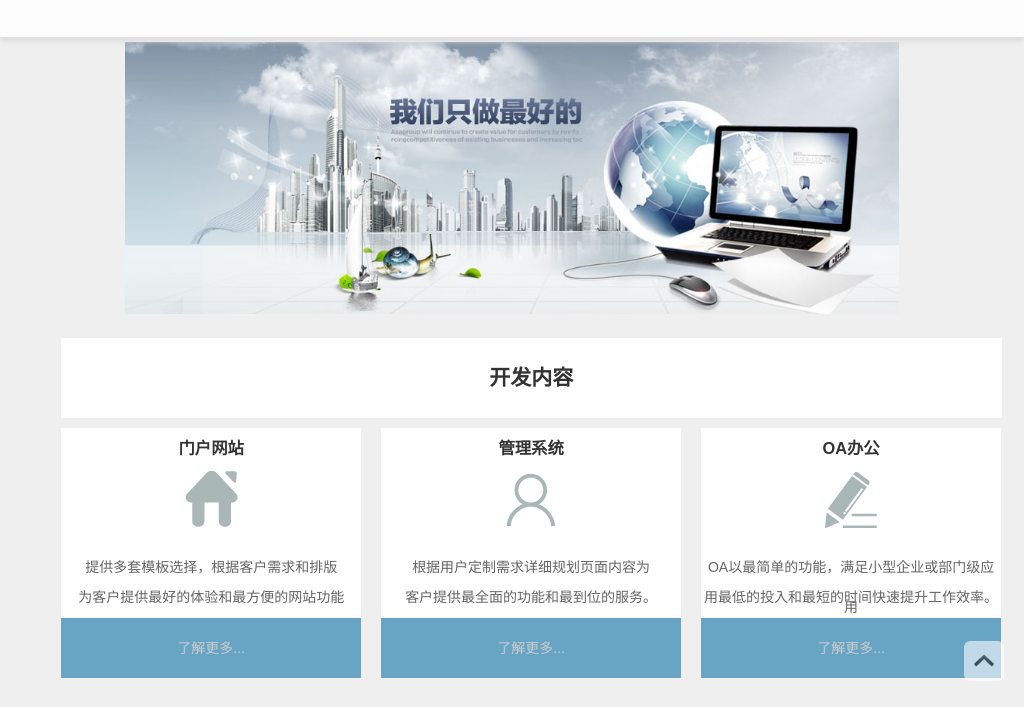
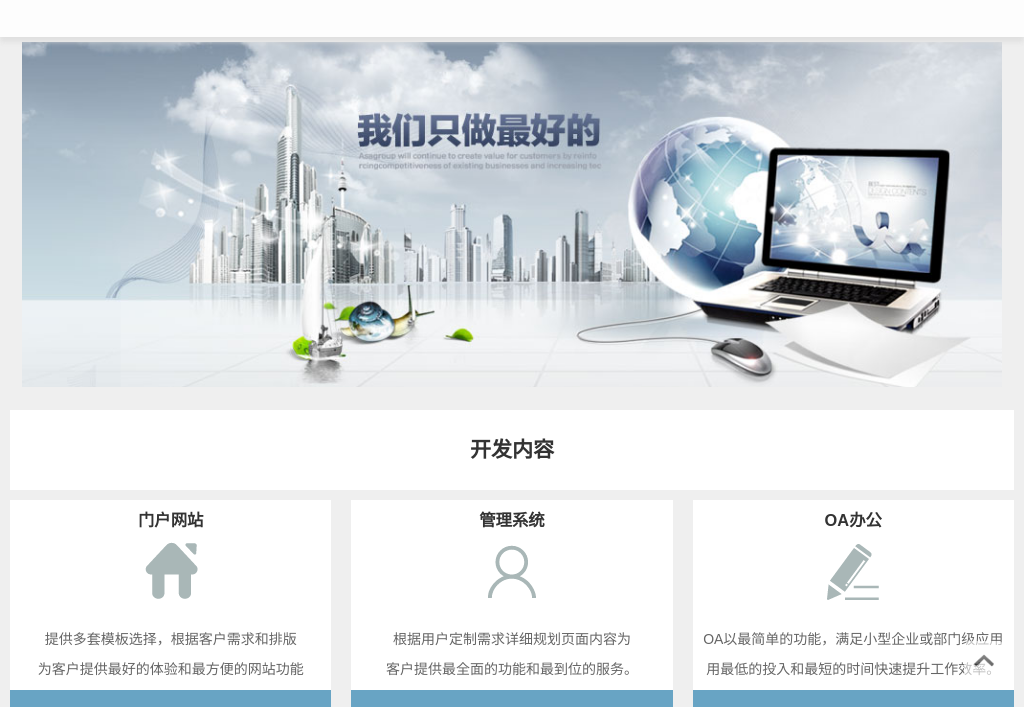
Before and after one commit to ht7200/my-imedical, a plain HTML site: page index.html in a window 1024 px wide. Shown: the part 93-800 px from the top of the page. Drawn offline with Linux system fonts and the light colour scheme.

Commit message:
调整移动端

```diff
--- a/css/style.css
+++ b/css/style.css
@@ -106,7 +106,7 @@ nav{
 /* -------------------------------------section--------------------------------- */
 /* ---------------------------------------------------------------------------- */
 section {
-	width: 90%;
+	width: 100%;
 	margin: 135px auto 0;
 }
 
@@ -117,11 +117,10 @@ section {
 
 
 .banner{
-	width: 84%;
+	width: 980px;
 	margin: 0 auto ;
 	overflow: hidden;
 	position:relative;
-
 }
 
 .imgs {
--- a/css/zerogrid.css
+++ b/css/zerogrid.css
@@ -60,7 +60,7 @@ Author URI: http://www.zerotheme.com/
 .zerogrid .offset-5-6{margin-left: 83.33%;}
 
 @media only screen and (min-width: 960px) and (max-width: 1199px) {
-	.zerogrid{width:960px;}
+	.zerogrid{width:100%;}
 }
 
 @media only screen and (min-width: 768px) and (max-width: 959px) {
--- a/index.html
+++ b/index.html
@@ -2,7 +2,9 @@
 <html lang="en">
 <head>
 	<meta charset="UTF-8">
-	<title>上海梅叶医疗科技</title>
+	<meta name="description" content="上海梅叶医疗科技有限公司官方首页">
+	<meta name="keywords" content="梅叶 医疗 ">
+	<title>上海梅叶医疗科技有限公司</title>
 	<link rel="stylesheet" href="css/style.css">
 	<link rel="stylesheet" href="css/zerogrid.css">
 	<script type="text/javascript" src="js/jquery-1.12.0.min.js"></script>
```
